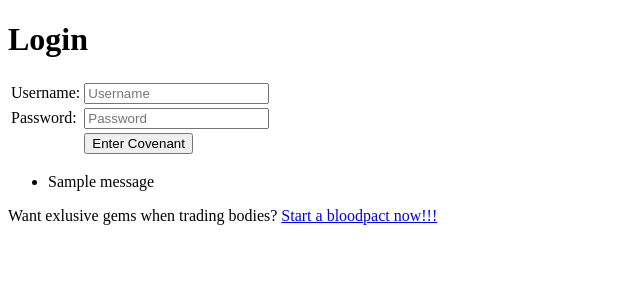
After one commit to Hilmy224/shopping-list-TaskVersion, a Django app: page /login/ in a window 1280 px wide. The commit adds this page. Shown: the top 300 px of the page, without its empty margins (0-640 px from the left). Run offline with Django 4.2, Linux system fonts and the light colour scheme; tables that the repository leaves empty hold one stand-in row (values such as "Sample post"); one stand-in notice (Sample message) is shown.

Commit message:
Coding side of Tugas 04 Done

```diff
--- a/main/forms.py
+++ b/main/forms.py
@@ -1,7 +1,12 @@
 from django.forms import ModelForm
 from main.models import Item
+from django import forms
+from django.contrib.auth.models import User
 
 class ProductForm(ModelForm):
     class Meta:
         model = Item
         fields = ["name","species", "amount","causeOfDeath","spiritStatus","description"]
+
+    # Something like required to finish all before submitting
+    user = forms.ModelChoiceField(queryset=User.objects.all(), required=True)
--- a/main/models.py
+++ b/main/models.py
@@ -1,8 +1,10 @@
 from django.db import models
 
-# Create your models here.date_added = models.DateField(auto_now_add=True)
+#Imports for making everyuser has diffrent data
+from django.contrib.auth.models import User
 
 class Item(models.Model):
+    user = models.ForeignKey(User, on_delete=models.CASCADE, null=True, blank=True)
     name = models.CharField(max_length=255)
     species=models.CharField(max_length=255,default="Uknown")
     amount = models.IntegerField()
--- /dev/null
+++ b/main/templates/login.html
@@ -0,0 +1,45 @@
+{% extends 'base.html' %}
+
+{% block meta %}
+    <title>Login</title>
+{% endblock meta %}
+
+{% block content %}
+
+<div class = "login">
+
+    <h1>Login</h1>
+
+    <form method="POST" action="">
+        {% csrf_token %}
+        <table>
+            <tr>
+                <td>Username: </td>
+                <td><input type="text" name="username" placeholder="Username" class="form-control"></td>
+            </tr>
+
+            <tr>
+                <td>Password: </td>
+                <td><input type="password" name="password" placeholder="Password" class="form-control"></td>
+            </tr>
+
+            <tr>
+                <td></td>
+                <td><input class="btn login_btn" type="submit" value="Enter Covenant"></td>
+            </tr>
+        </table>
+    </form>
+
+    {% if messages %}
+        <ul>
+            {% for message in messages %}
+                <li>{{ message }}</li>
+            {% endfor %}
+        </ul>
+    {% endif %}
+
+    Want exlusive gems when trading bodies? <a href="{% url 'main:register' %}">Start a bloodpact now!!!</a>
+
+</div>
+
+{% endblock content %}
--- a/main/urls.py
+++ b/main/urls.py
@@ -1,5 +1,6 @@
 from django.urls import path
 from main.views import show_main, create_product, show_xml,show_json,show_xml_by_id, show_json_by_id
+from main.views import register,login_user,logout_user
 
 app_name = 'main'
 
@@ -10,4 +11,7 @@ urlpatterns = [
     path('json/', show_json, name='show_json'),
     path('xml/<int:id>/', show_xml_by_id, name='show_xml_by_id'),
     path('json/<int:id>/', show_json_by_id, name='show_json_by_id'),
+    path('register/', register, name='register'),
+    path('login/', login_user, name='login'),
+    path('logout/', logout_user, name='logout'),
 ]
--- a/main/views.py
+++ b/main/views.py
@@ -6,31 +6,91 @@ from django.urls import reverse
 from main.forms import ProductForm
 from main.models import Item
 
+#Imports for registration and forms for new accounts
+from django.shortcuts import redirect
+from django.contrib.auth.forms import UserCreationForm
+from django.contrib import messages
+
+#Imports for logins and authentichations for said accounts and also logouts
+from django.contrib.auth import authenticate, login
+from django.contrib.auth import logout
+
+#Imports  for restricting access
+from django.contrib.auth.decorators import login_required
+
+#Imports for adding the cookies
+import datetime
+
+
+@login_required(login_url='/login')
+
 # Create your views here.
 def show_main(request):
-    items = Item.objects.all()
+    items = Item.objects.filter(user=request.user)
     tempItemCount=0
     for ii in items:
         tempItemCount+=ii.amount
 
     context = {
-        'name': 'Muhammad Hilmy Abdul Aziz',
+        'name': request.user.username,
         'class': 'PBP D',
         'products': items,
         'itemCount':tempItemCount,
+        'last_login': request.COOKIES['last_login'],
     }
 
     return render(request, "main.html", context)
 
+#Creates a registration form automatically and if submitted a new user will be made
+def register(request):
+    form = UserCreationForm()
+
+    if request.method == "POST":
+        form = UserCreationForm(request.POST)
+        if form.is_valid():
+            form.save()
+            messages.success(request, 'Your account has been successfully created!')
+            return redirect('main:login')
+    context = {'form':form}
+    return render(request, 'register.html', context)
+
+
+#Login function
+def login_user(request):
+    if request.method == 'POST':
+        username = request.POST.get('username')
+        password = request.POST.get('password')
+        user = authenticate(request, username=username, password=password)
+        if user is not None:
+            login(request, user)
+            response = HttpResponseRedirect(reverse("main:show_main"))
+            response.set_cookie('last_login', str(datetime.datetime.now()),max_age=3*24*60*60) # Set the cookies max age so you can l
+            return response
+        else:
+            messages.info(request, 'Sorry, incorrect username or password. Please try again.')
+    context = {}
+    return render(request, 'login.html', context)
+
+#Logout functions
+def logout_user(request):
+    logout(request)
+    response = HttpResponseRedirect(reverse('main:login'))
+    response.delete_cookie('last_login')
+    return response
+
+#Modify create prodcut to save data into respective user
 def create_product(request):
     form = ProductForm(request.POST or None)
 
     if form.is_valid() and request.method == "POST":
-        form.save()
+        userItem = form.save(commit=False)
+        userItem.user = request.user
+        userItem.save()
         return HttpResponseRedirect(reverse('main:show_main'))
 
     context = {'form': form}
     return render(request, "create_product.html", context)
+
 
 #Create a variable to store all the data and return them in xml format(using serialiizer)
 def show_xml(request):
```
Also changed, not shown: main/templates/main.html (+8 -3 lines), main/templates/register.html (added, +34 -0 lines), main/migrations/0008_item_user.py (added).
